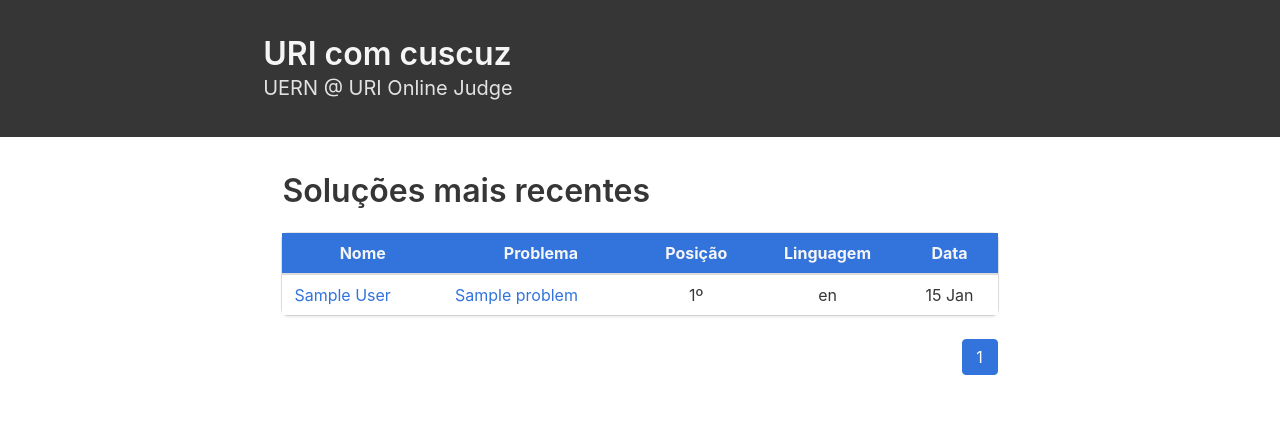
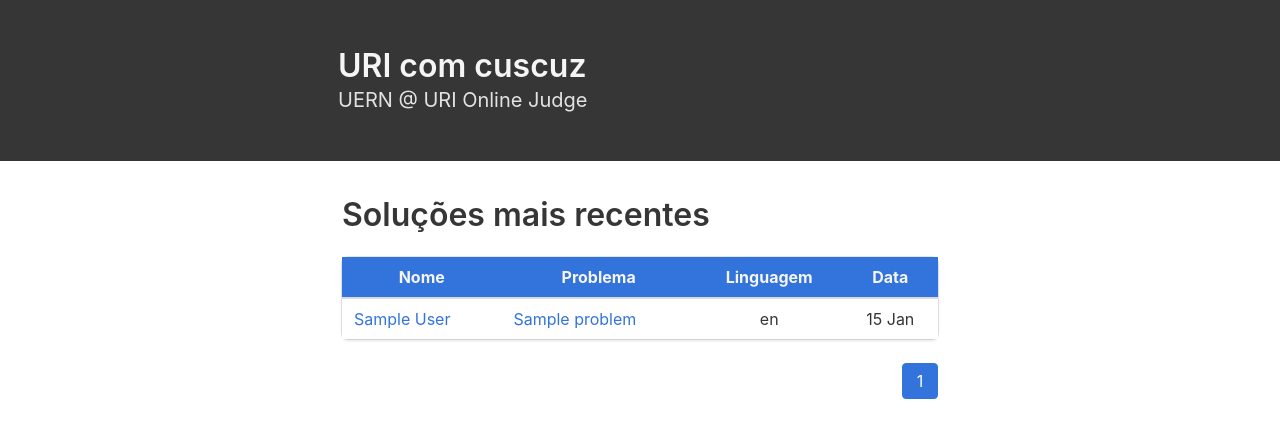
Before and after one commit to gacheiro/uri-com-cuscuz, a Flask app: page / in a window 1280 px wide. Shown: the top 438 px of the page. Run offline with Flask 2, Linux system fonts and the light colour scheme; tables that the repository leaves empty hold one stand-in row (values such as "Sample post"); some libraries are stand-ins or nearby versions.

Commit message:
Removido o ranking das soluções

```diff
--- a/uricomcuscuz/templates/index.html
+++ b/uricomcuscuz/templates/index.html
@@ -12,7 +12,6 @@
       {{ sub.problem.name }}
     </a>
   </td>
-  <td class="has-text-centered">{{ sub.ranking }}º</td>
   <td class="has-text-centered">{{ sub.language }}</td>
   <td class="has-text-centered">{{ format_date(sub.date) }}</td>
 {%- endmacro %}
--- a/uricomcuscuz/templates/layout.html
+++ b/uricomcuscuz/templates/layout.html
@@ -54,7 +54,7 @@
   <section class="hero is-dark">
     <div class="hero-body">
       <div class="columns is-centered">
-        <div class="column is-three-fifths is-paddingless">
+        <div class="column is-half">
           <h1 class="title">
             URI com cuscuz
           </h1>
@@ -69,7 +69,7 @@
   <section class="section is-small">
     <div class="container is-fluid">
       <div class="columns is-centered">
-        <div class="column is-three-fifths is-paddingless">
+        <div class="column is-half is-paddingless">
           <div>
             <p>
               <h3 class="title"> {{ table_desc }}
--- a/uricomcuscuz/templates/problem.html
+++ b/uricomcuscuz/templates/problem.html
@@ -6,7 +6,6 @@
     <a href={{ url_for('user_page', id=sub.user.id) }} >
         {{ sub.user.name }}
     </a>
-    <td class="has-text-centered">{{ sub.ranking }}º </td>
     <td class="has-text-centered">{{ sub.exec_time }}</td>
     <td class="has-text-centered">{{ sub.language }}</td>
     <td class="has-text-centered">{{ format_date(sub.date) }}</td>
--- a/uricomcuscuz/templates/user.html
+++ b/uricomcuscuz/templates/user.html
@@ -6,7 +6,6 @@
       {{ sub.problem.name }}
     </a>
   </td>
-  <td class="has-text-centered">{{ sub.ranking }}º </td>
   <td class="has-text-centered">{{ sub.exec_time }}</td>
   <td class="has-text-centered">{{ sub.language }}</td>
   <td class="has-text-centered">{{ format_date(sub.date) }}</td>
--- a/uricomcuscuz/uricomcuscuz.py
+++ b/uricomcuscuz/uricomcuscuz.py
@@ -29,7 +29,7 @@ def index(page=1):
     return render_template(
         'index.html',
         table_desc='Soluções mais recentes',
-        thead=('Nome', 'Problema', 'Posição', 'Linguagem', 'Data'),
+        thead=('Nome', 'Problema', 'Linguagem', 'Data'),
         pagination=submissions,
     )
 
@@ -50,7 +50,7 @@ def user_page(id):
         'user.html',
         table_desc=f'Ultimas soluções de {user.name}',
         external_link=profile_url_sorted(user.id),
-        thead=('Nome', 'Posição', 'Tempo', 'Linguagem', 'Data'),
+        thead=('Nome', 'Tempo', 'Linguagem', 'Data'),
         pagination=submissions
     )
 
@@ -71,7 +71,7 @@ def problem_page(id):
         'problem.html',
         table_desc=f'Ultimas soluções para {problem.name}',
         external_link=problem_url(problem.id),
-        thead=('Usuário', 'Posição', 'Tempo', 'Linguagem', 'Data'),
+        thead=('Usuário', 'Tempo', 'Linguagem', 'Data'),
         pagination=submissions
     )
 
```
